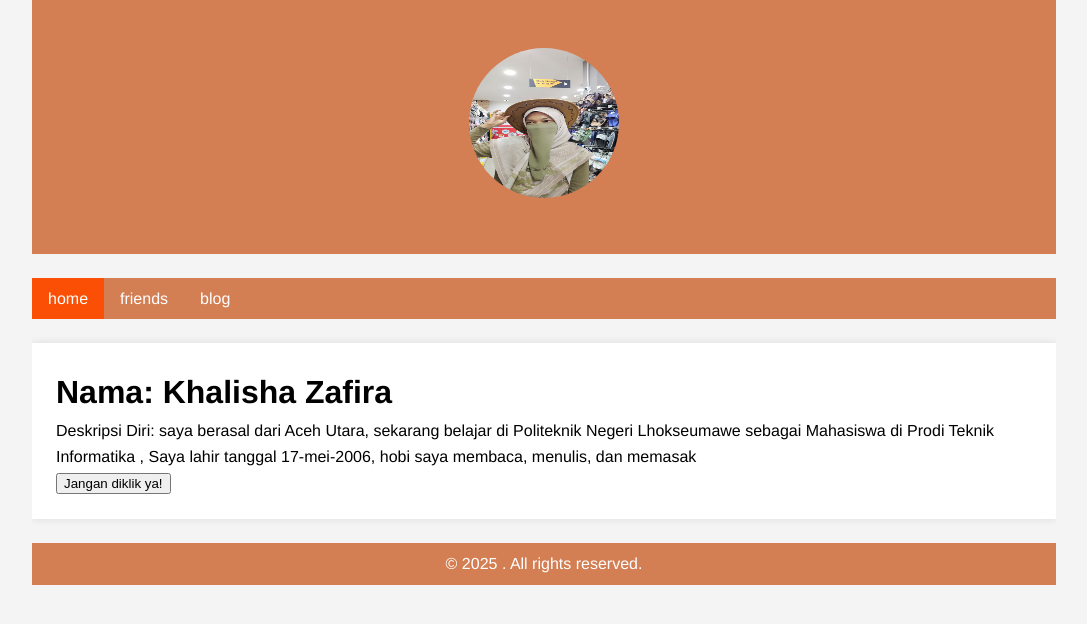
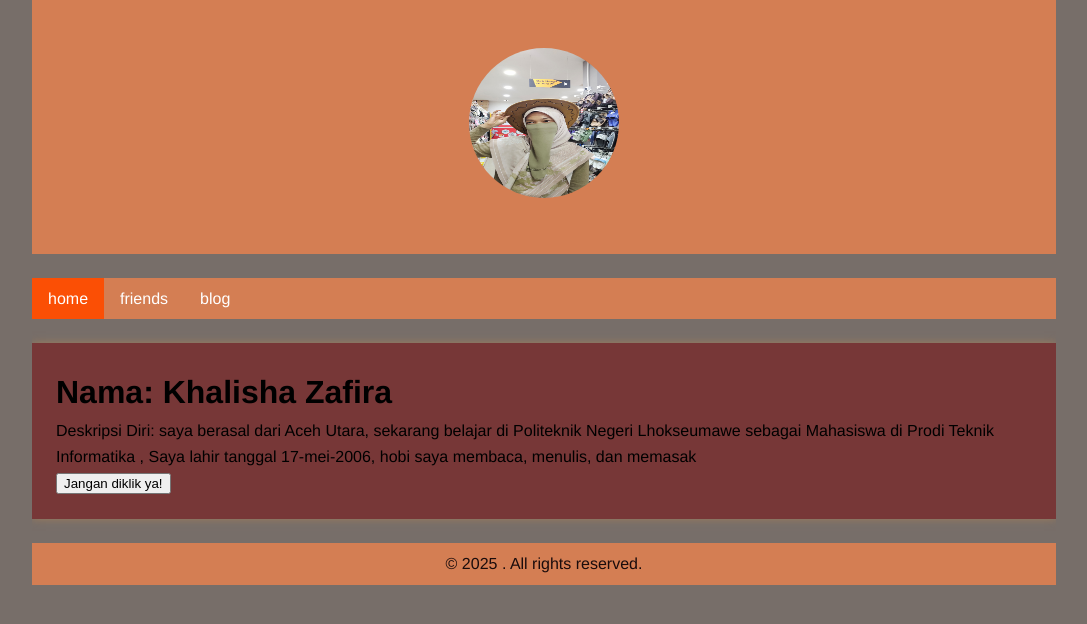
Before and after one commit to khalisha0zafira/khalisha0zafira.github.io, a Jekyll site: the page built from index.html, in a window 1280 px wide. Shown: the top 624 px of the page, without its empty margins (96-1183 px from the left). Built offline with Jekyll 4.4.1, drawn with Linux system fonts in a browser that asks for light colours.

Commit message:
ubah warna

```diff
--- a/_sass/main.scss
+++ b/_sass/main.scss
@@ -11,22 +11,22 @@ p {
 
 body {
     font-family: $font-stack; line-height: 1.6;
-    background-color: #f4f4f4;
+    background-color: #776e69;
 }
 
 header {
-    text-align: center; padding: 24px; color: #fff;
+    text-align: center; padding: 24px; color: #e1a792;
     background-color: $primary-color;
 }
 
 main {
     padding: 24px; margin-top: 24px;
-    box-shadow: 0 0 8px rgba(0, 0, 0, 0.1);
-    background-color: #fff;
+    box-shadow: 0 0 8px rgba(159, 124, 89, 0.97);
+    background-color: #773737;
 }
 
 footer {
-    text-align: center; padding: 8px; margin-top: 24px; color: #fff;
+    text-align: center; padding: 8px; margin-top: 24px; color: #1a0c0c;
     background-color: $primary-color;
 }
 
```
